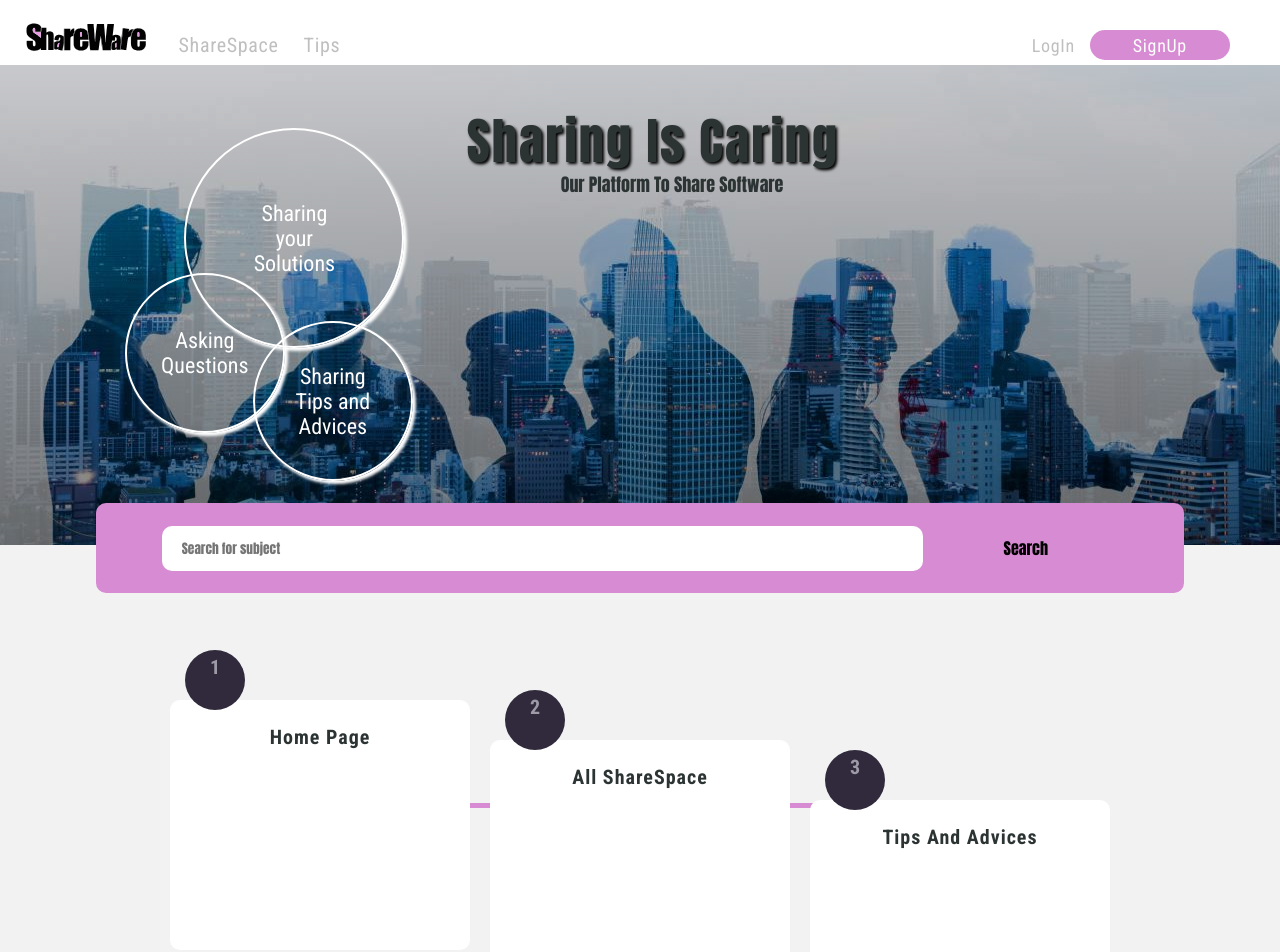
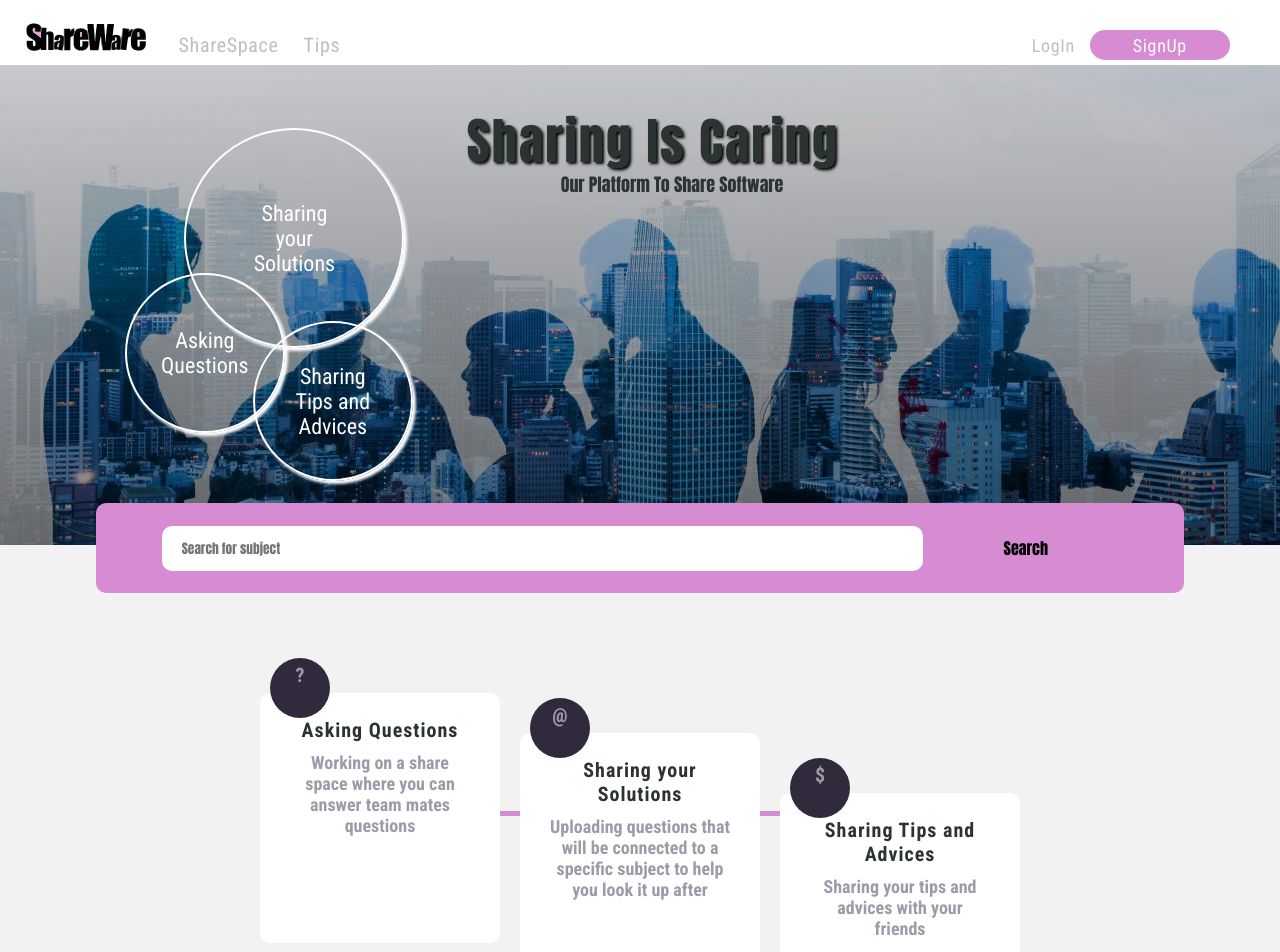
Before and after one commit to YuvalWeiss1403/SharewareFrontend, a React (Create React App) app: page / in a window 1280 px wide. Shown: the top 952 px of the page. Built offline with nearby package versions, Linux system fonts and the light colour scheme; no server answers.

Commit message:
flow HP content

```diff
--- a/src/component/FlowHP/FlowHP.css
+++ b/src/component/FlowHP/FlowHP.css
@@ -1,4 +1,4 @@
-.all-flow-container{
+.all-flow-container {
 	display: flex;
 	justify-content: center;
 	align-items: center;
@@ -8,30 +8,30 @@
 	margin-top: -55px;
 	font-weight: 700;
 	font-size: 20px;
-    color:  hsl(260, 8%, 14%);
+	color: hsl(260, 8%, 14%);
 	padding-top: 20px;
-    color:hsl(257, 7%, 63%);
+	color: hsl(257, 7%, 63%);
 	width: 100%;
 	height: 700px;
 	text-align: center;
 }
 
-.all-flow-dashboard{
+.all-flow-dashboard {
 	display: flex;
 	flex-direction: row;
 	gap: 20px;
 	padding: 50px;
 }
-.all-flow-dashboard hr{
+.all-flow-dashboard hr {
 	width: 40%;
-    background-color:#d68bd2;
+	background-color: #d68bd2;
 	position: absolute;
 	height: 5px;
 	border: 0;
 	margin-top: 153px;
 	left: 30%;
 }
-.all-flow-dashboard span{
+.all-flow-dashboard span {
 	justify-items: center;
 	background-color: hsl(260, 18%, 20%);
 	border-radius: 50%;
@@ -42,53 +42,53 @@
 	justify-content: center;
 	position: absolute;
 	z-index: 1;
-    margin-left: 15px;
+	margin-left: 10px;
 }
 
-.all-flow-dashboard img{
+.all-flow-dashboard img {
 	object-fit: contain;
 	width: 35px;
 }
 
-.all-flow-dashboard .heading{
+.all-flow-dashboard .heading {
 	font-weight: 700;
 	font-size: 20px;
 	padding-bottom: 10px;
-    color: #2C3333;
+	color: #2c3333;
 	letter-spacing: 1px;
 }
 
-.all-flow-dashboard .text{
+.all-flow-dashboard .text {
 	color: hsl(257, 7%, 63%);
 }
 
 .home-page-content,
 .all-shareSpace-content,
-.tips-content-hp{
+.tips-content-hp {
 	display: flex;
 	flex-direction: column;
 	background-color: white;
 	font-size: 15px;
 	padding: 25px 30px;
-    width: 300px;
+	width: 240px;
 	height: 250px;
-    margin-top: 50px;
+	margin-top: 35px;
 	border-radius: 10px;
 }
 
-.home-page-container{
+.home-page-container {
 	z-index: 1;
 }
-.all-shareSpace-container{
+.all-shareSpace-container {
 	margin-top: 40px;
 	z-index: 1;
 }
-.tips-container-hp{
+.tips-container-hp {
 	margin-top: 100px;
 	z-index: 1;
 }
 
-.hr{
+.hr {
 	display: block;
 	width: 10px;
 	display: block;
@@ -96,17 +96,19 @@
 	border: 0;
 	background-color: grey;
 }
-
+.flow-box-content {
+	height: 100%;
+	font-size: 18px;
+}
 @media (min-width: 375px) and (max-width: 700px) {
-
-    .all-flow-container{
+	.all-flow-container {
 		flex-direction: column;
 		margin-top: 0px;
 		font-weight: 700;
 		height: 1200px;
 	}
 
-    .all-flow-dashboard{
+	.all-flow-dashboard {
 		display: flex;
 		flex-direction: column;
 	}
--- a/src/component/FlowHP/FlowHP.tsx
+++ b/src/component/FlowHP/FlowHP.tsx
@@ -1,32 +1,41 @@
-import "../FlowHP/FlowHP.css"
+import "../FlowHP/FlowHP.css";
 
 const FlowHP: React.FC = () => {
 	return (
 		<div className="all-flow-container">
 			<div className="all-flow-dashboard">
-                <hr/>
+				<hr />
 				<div className="home-page-container">
-                    <span>1</span>
+					<span>?</span>
 					<div className="home-page-content">
-                        <div className="heading">Home Page</div>
+						<div className="heading">Asking Questions</div>
+						<div className="flow-box-content">
+							Working on a share space where you can answer team mates questions
+						</div>
 					</div>
 				</div>
 				<div className="all-shareSpace-container">
-                    <span>2</span>
+					<span>@</span>
 					<div className="all-shareSpace-content">
-                        <div className="heading">All ShareSpace</div>
+						<div className="heading">Sharing your Solutions</div>
+						<div className="flow-box-content">
+							Uploading questions that will be connected to a specific subject
+							to help you look it up after{" "}
+						</div>
 					</div>
 				</div>
 				<div className="tips-container-hp">
-                    <span>3</span>
+					<span>$</span>
 					<div className="tips-content-hp">
-                    <div className="heading">Tips And Advices</div>
+						<div className="heading">Sharing Tips and Advices</div>
+						<div className="flow-box-content">
+							Sharing your tips and advices with your friends
 						</div>
 					</div>
 				</div>
 			</div>
-    )
-}
+		</div>
+	);
+};
 
-
-export default FlowHP
+export default FlowHP;
```
Lines whose indentation alone changed are shown as unchanged.
